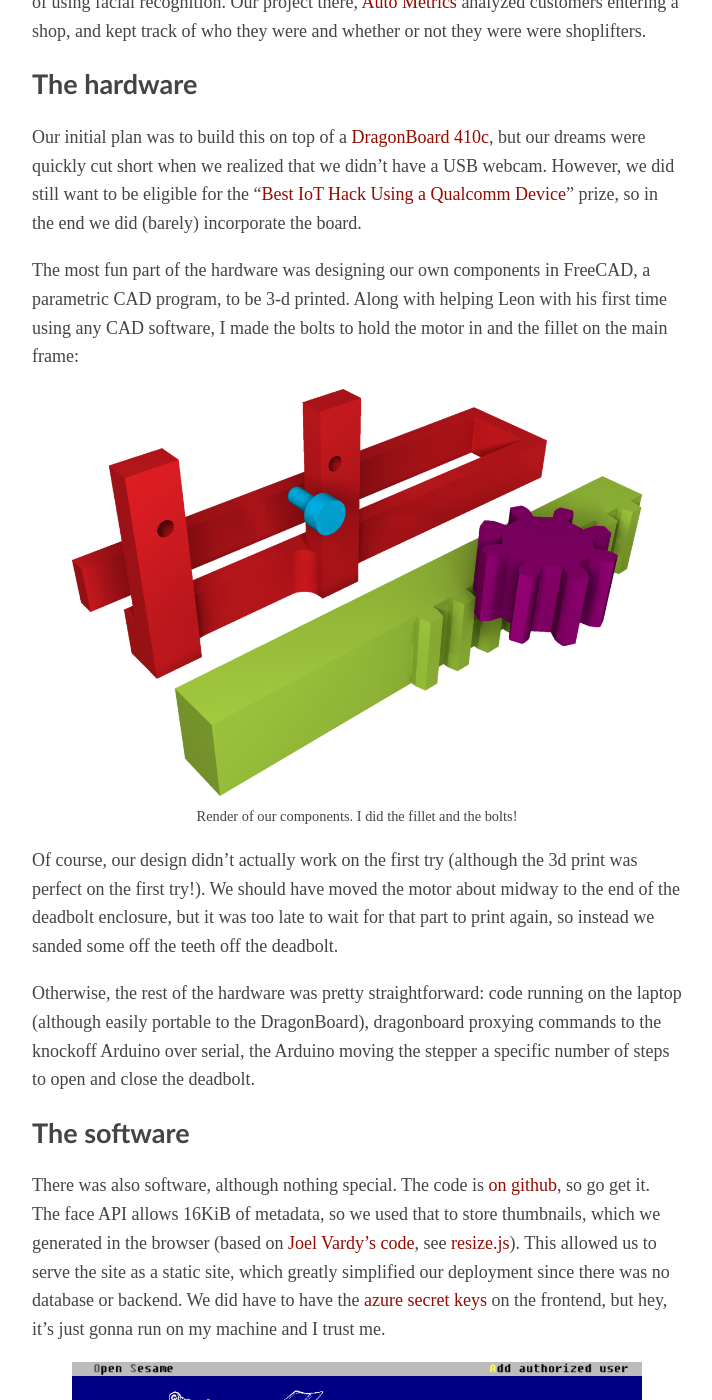
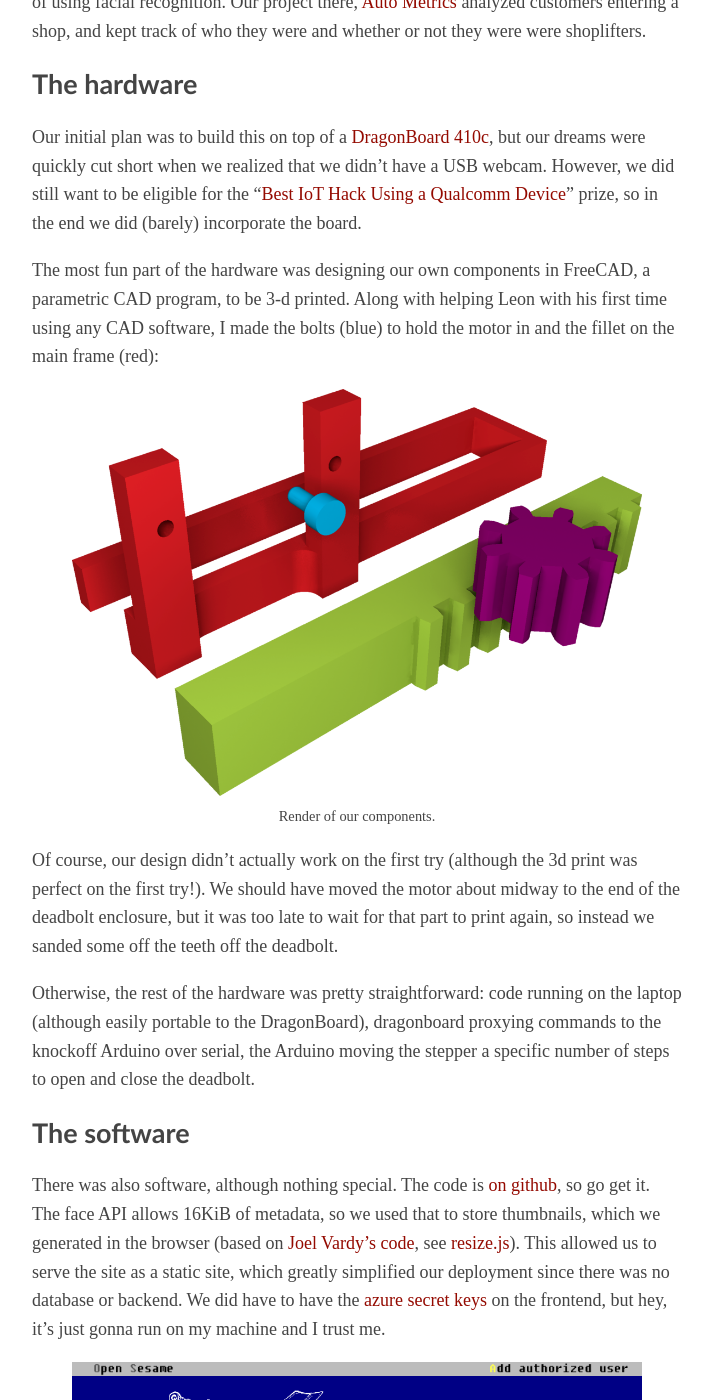
Before and after one commit to flaviut/flaviut.github.io, a Jekyll site: the page built from _posts/2018-04-07-open-sesame.md, in a window 1280 px wide and 1400 px high, scrolled down 924 px. Shown: the whole window, without its empty margins (283-995 px from the left). Built offline with Jekyll 4.4.1, drawn with Linux system fonts in a browser that asks for light colours; some web fonts are replaced.

Commit message:
Rephrase stuff

```diff
--- a/_posts/2018-04-07-open-sesame.md
+++ b/_posts/2018-04-07-open-sesame.md
@@ -36,12 +36,12 @@ the board.
 
 The most fun part of the hardware was designing our own components in FreeCAD,
 a parametric CAD program, to be 3-d printed. Along with helping Leon with his
-first time using any CAD software, I made the bolts to hold the motor in and
-the fillet on the main frame:
+first time using any CAD software, I made the bolts (blue) to hold the motor in
+and the fillet on the main frame (red):
 
 {% include image.html
     url="/assets/images/2018-04-07-open-sesame/3d.png"
-    description="Render of our components. I did the fillet and the bolts!" %}
+    description="Render of our components." %}
 
 Of course, our design didn't actually work on the first try (although the 3d
 print was perfect on the first try!). We should have moved the motor about
```
